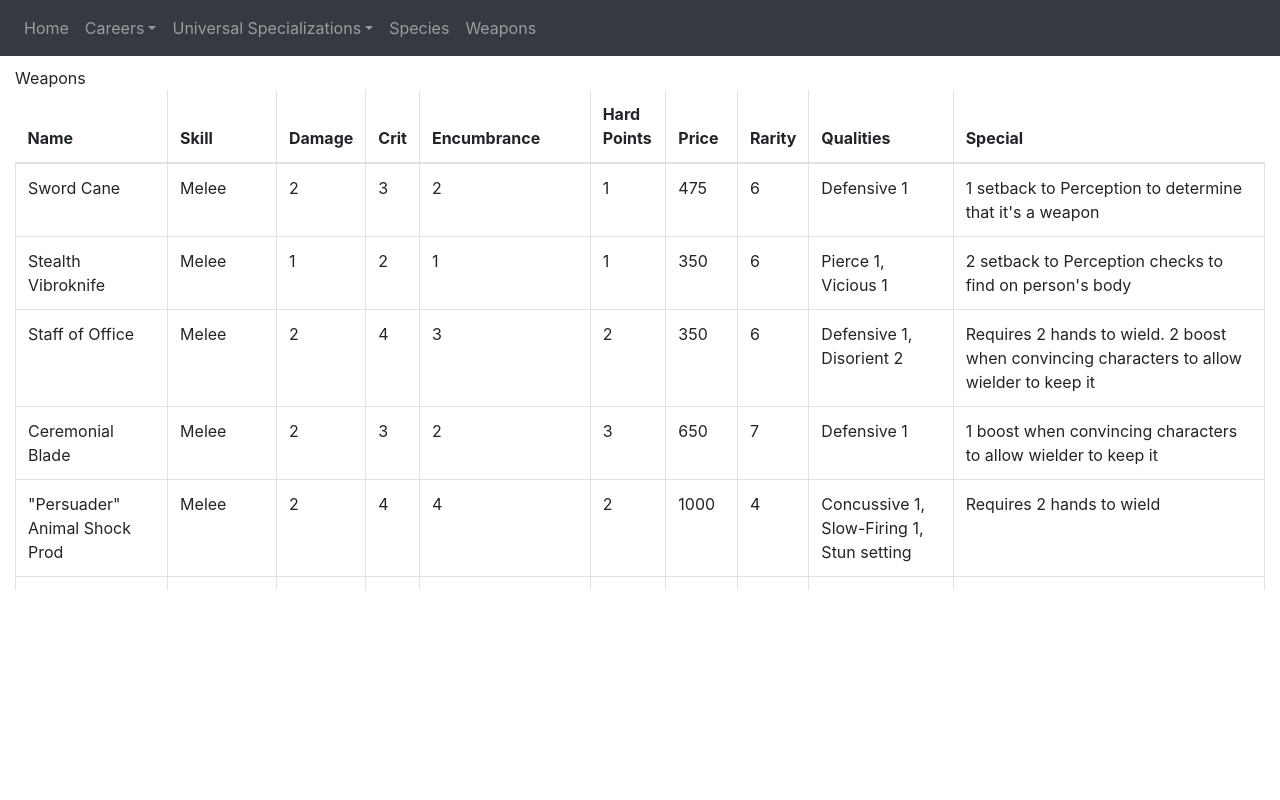
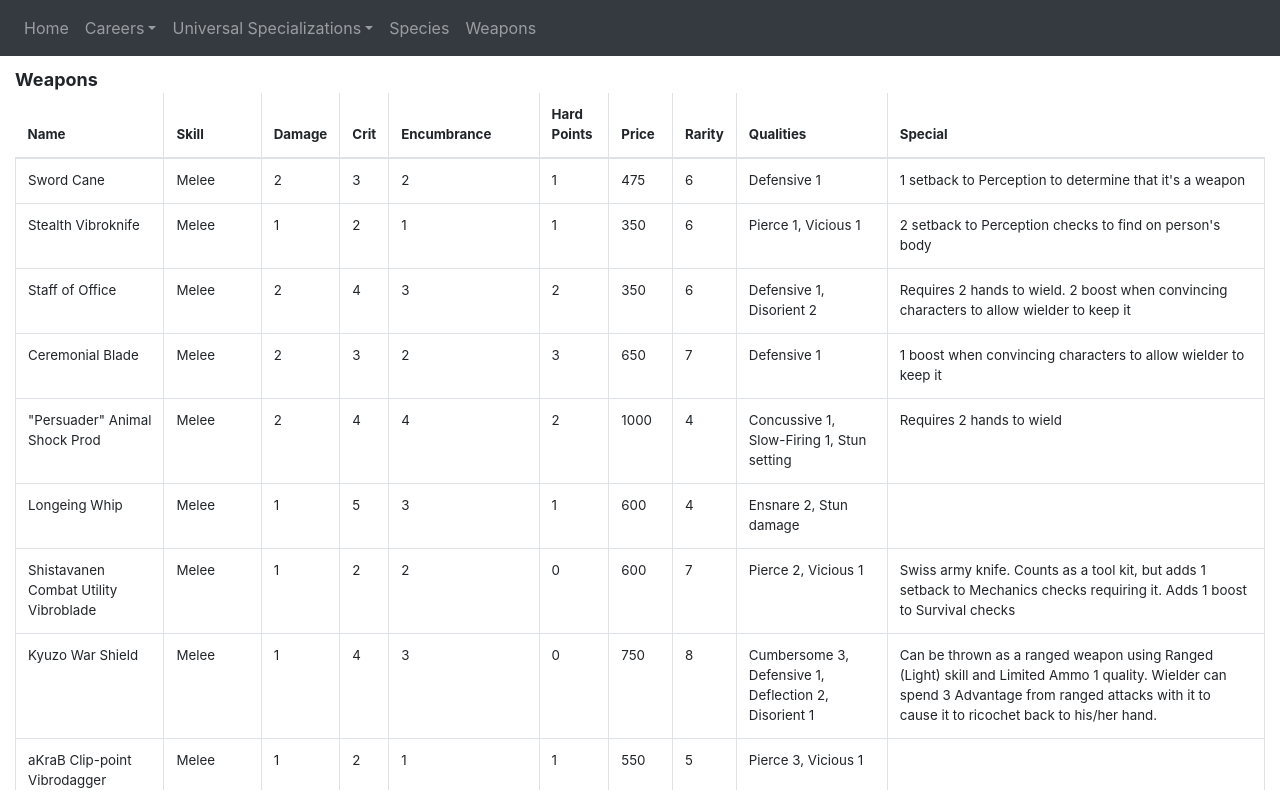
Before and after one commit to AndreLemay/SWRPGInfo, a Gatsby site: page /WeaponList in a window 1280 px wide. Built offline with nearby package versions, Linux system fonts and the light colour scheme; Gatsby itself is replaced by a stand-in of ours.

Commit message:
Fixed table styling

```diff
--- a/src/pages/WeaponList.tsx
+++ b/src/pages/WeaponList.tsx
@@ -9,8 +9,6 @@ export default () => {
 	return (
 		<Layout>
 			<Container fluid>
-				<Row>
-					<Col>
 				<DataTable
 					title="Weapons"
 					bordered
@@ -66,7 +64,7 @@ export default () => {
 					]}
 					data={Data.weapons}
 				/>
-
+			</Container>
 			{/* <Table bordered>
 							<thead>
 								<tr>
@@ -103,9 +101,6 @@ export default () => {
 								})}
 							</tbody>
 						</Table> */}
-					</Col>
-				</Row>
-			</Container>
 		</Layout>
 	)
 }
--- a/src/styles/global.css
+++ b/src/styles/global.css
@@ -10,8 +10,9 @@ html, body, #___gatsby, #gatsby-focus-wrapper, .mainBody {
 .container-fluid,
 .logo {
 	padding-top: 66px; /*Offset fixed navbar*/
-	margin-bottom: 10px;
+	padding-bottom: 10px;
 	flex: 1;
+	height: 100%
 }
 
 .navbar {
@@ -228,15 +229,31 @@ cells end up with the same size as the characteristic ones*/
 }
 
 /*Datatable styles*/
+.datatable-container {
+	flex: 1;
+	display: flex;
+	flex-direction: column;
+	height: 100%;
+}
+
+.datatable-container .datatable-title {
+	flex: 0;
+	font-weight: bold;
+	font-size: large;
+}
+
 .datatable-table {
-	height: 500px;
+	flex: 1;
 	overflow: auto;
+	overflow-x: hidden;
+
 }
 
 .datatable-table .table {
 	border-top: 0;
 	border-left: 0;
 	border-right: 0;
+	font-size: smaller;
 }
 
 .datatable-table .table > thead > tr > th {
```
Lines whose indentation alone changed are shown as unchanged.
